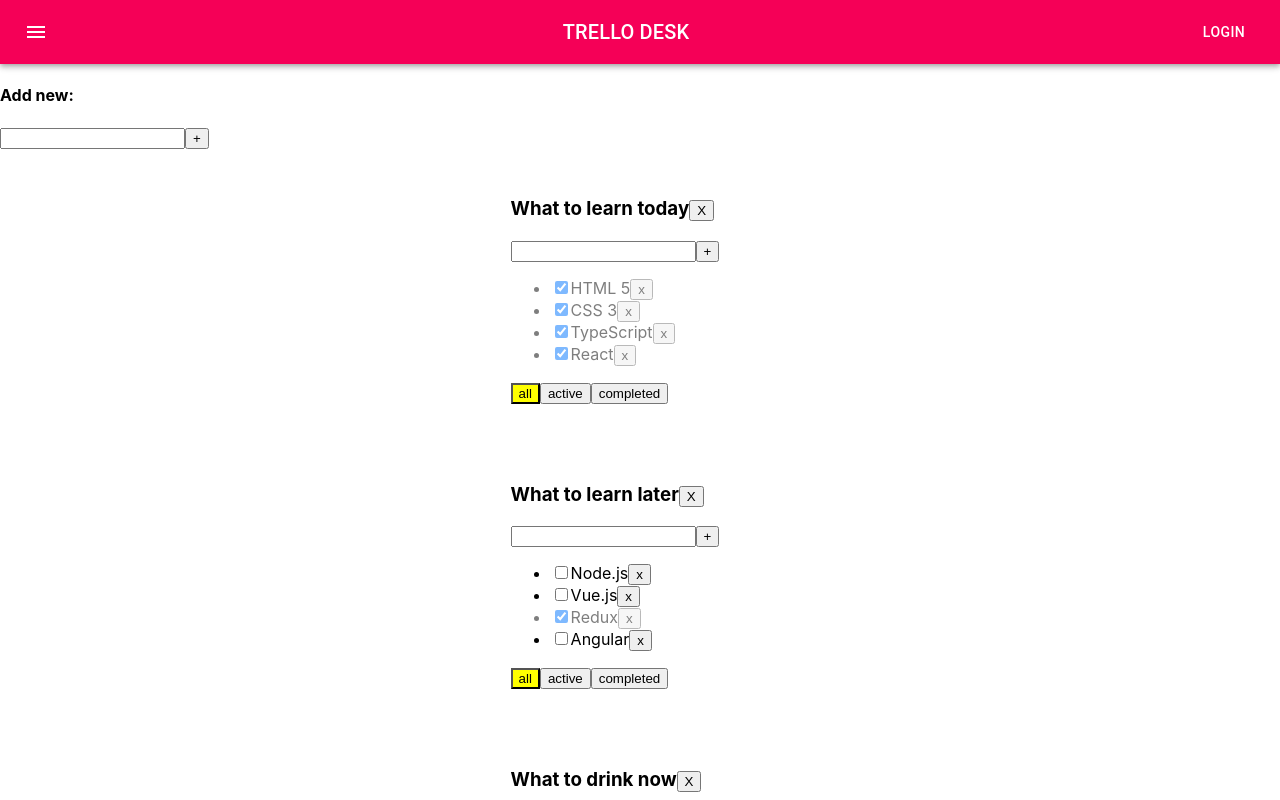
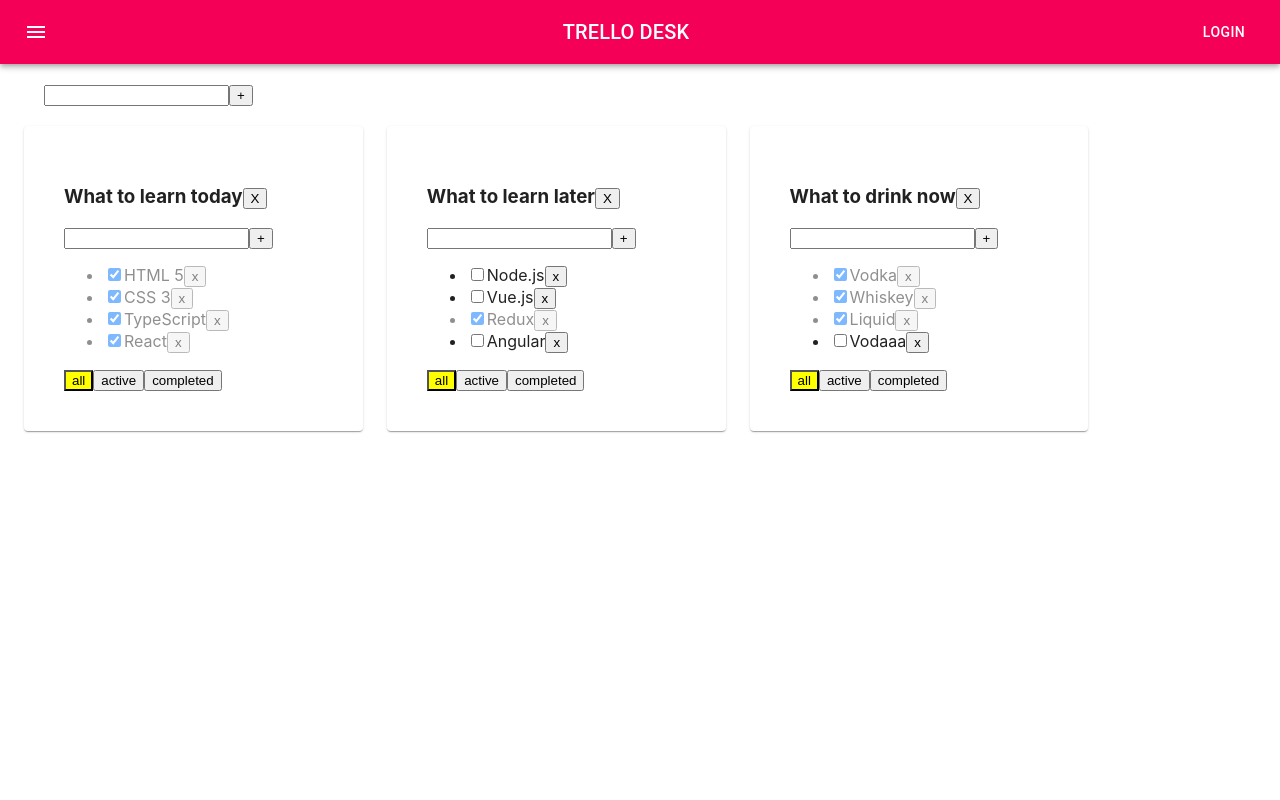
Before and after one commit to Dora-ApplePie/Todolist-React-TS, a React (Create React App) app: page / in a window 1280 px wide. Shown: the top 800 px of the page. Built offline with nearby package versions, Linux system fonts and the light colour scheme.

Commit message:
add Material Container and Grid

```diff
--- a/src/App.tsx
+++ b/src/App.tsx
@@ -58,19 +58,23 @@ function App() {
         // setTasks([NewTask, ...tasks]) // отрисовка новая таска плюс все таски из массива с помощью рест ...
     }
 
-    function updTask(title: string, todolistId: string, taskId: string){
-        setTasks({...tasks, [todolistId]: tasks[todolistId].map(todo => todo.id === taskId ? {...todo, title: title} : todo)})
+    function updTask(title: string, todolistId: string, taskId: string) {
+        setTasks({
+            ...tasks,
+            [todolistId]: tasks[todolistId].map(todo => todo.id === taskId ? {...todo, title: title} : todo)
+        })
     }
 
-    function updTitle(title: string, todolistId: string){
+    function updTitle(title: string, todolistId: string) {
         setTodolists(todolists.map(tl => tl.id === todolistId ? {...tl, title: title} : tl))
     }
+
     //мап уже возращает массив
 
-    function addNewTodoList(title: string){
+    function addNewTodoList(title: string) {
         let newID = v1()
-        setTodolists([{id: newID, title: title, filter: 'all'},...todolists])
-        setTasks({...tasks, [newID]:[]})
+        setTodolists([{id: newID, title: title, filter: 'all'}, ...todolists])
+        setTasks({...tasks, [newID]: []})
     }
 
     function changeFilter(filter: filterType, todoID: string) {
@@ -110,18 +114,20 @@ function App() {
                         edge="start"
                         color="inherit"
                         aria-label="menu">
-                        <Menu />
+                        <Menu/>
                     </IconButton>
-                    <Typography variant="h6" component="div" >
+                    <Typography variant="h6" component="div">
                         TRELLO DESK
                     </Typography>
                     <Button color="inherit">Login</Button>
                 </Toolbar>
             </AppBar>
-            <div>
-                <h4>Add new:</h4>
+
+            <Container fixed>
+                <Grid container style={{padding: "20px"}}>
                     <AddItemForm callback={addNewTodoList}/>
-            </div>
+                </Grid>
+            <Grid container spacing={3}>
             {
                 todolists.map((tl) => {
 
@@ -133,7 +139,10 @@ function App() {
                     if (tl.filter === 'completed') {
                         FilteredTasksForToDo = tasks[tl.id].filter(t => t.isDone) //условие для показа тасок у которых исдон равно тру
                     }
-                    return <Todolist
+                    return (
+                        <Grid item>
+                            <Paper style={{padding: "10px"}}>
+                                <Todolist
                                     key={tl.id}
                                     todolistsID={tl.id}
                                     removeTodolist={removeTodolist}
@@ -147,9 +156,13 @@ function App() {
                                     updTask={updTask}
                                     updTitle={updTitle}
                                 />
+                            </Paper>
+                        </Grid>
+                    )
                 })
             }
-
+            </Grid>
+        </Container>
         </div>
     );
 }
```
Lines whose indentation alone changed are shown as unchanged.
